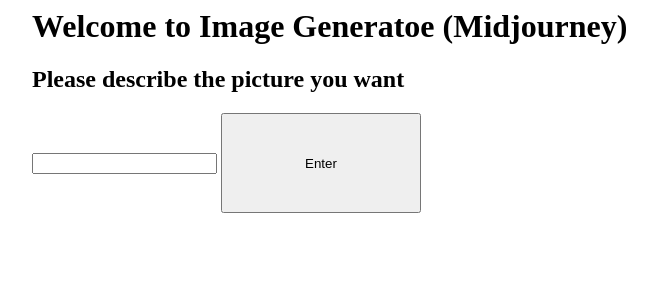
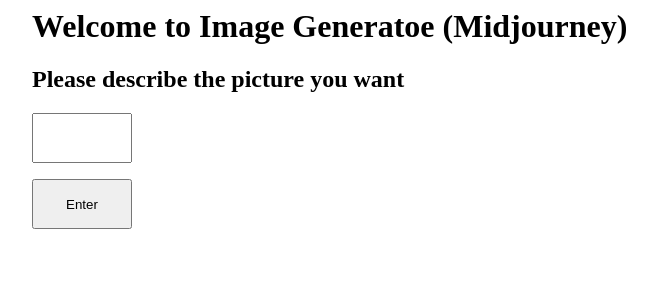
Before and after one commit to J458795/rpa-19Feb2024, a Flask app: page /image_gpt in a window 1280 px wide. Shown: the top 300 px of the page, without its empty margins (292-949 px from the left). Run offline with Flask 3, Linux system fonts and the light colour scheme.

Commit message:
Update image_gpt.html

```diff
--- a/templates/image_gpt.html
+++ b/templates/image_gpt.html
@@ -10,7 +10,7 @@
 <h1>Welcome to Image Generatoe (Midjourney)</h1>
 <form action="/image_result" method="post">
    <h2>Please describe the picture you want </h2>
-   <input type = "text" name="q">
-   <input type = "submit" value="Enter" style="width:200px;height:100px;">
+   <input type = "text" name="q" style="width:100px;height:50px;">
+   <p><input type = "submit" value="Enter" style="width:100px;height:50px;"></p>
 </form>
 </div>
```
